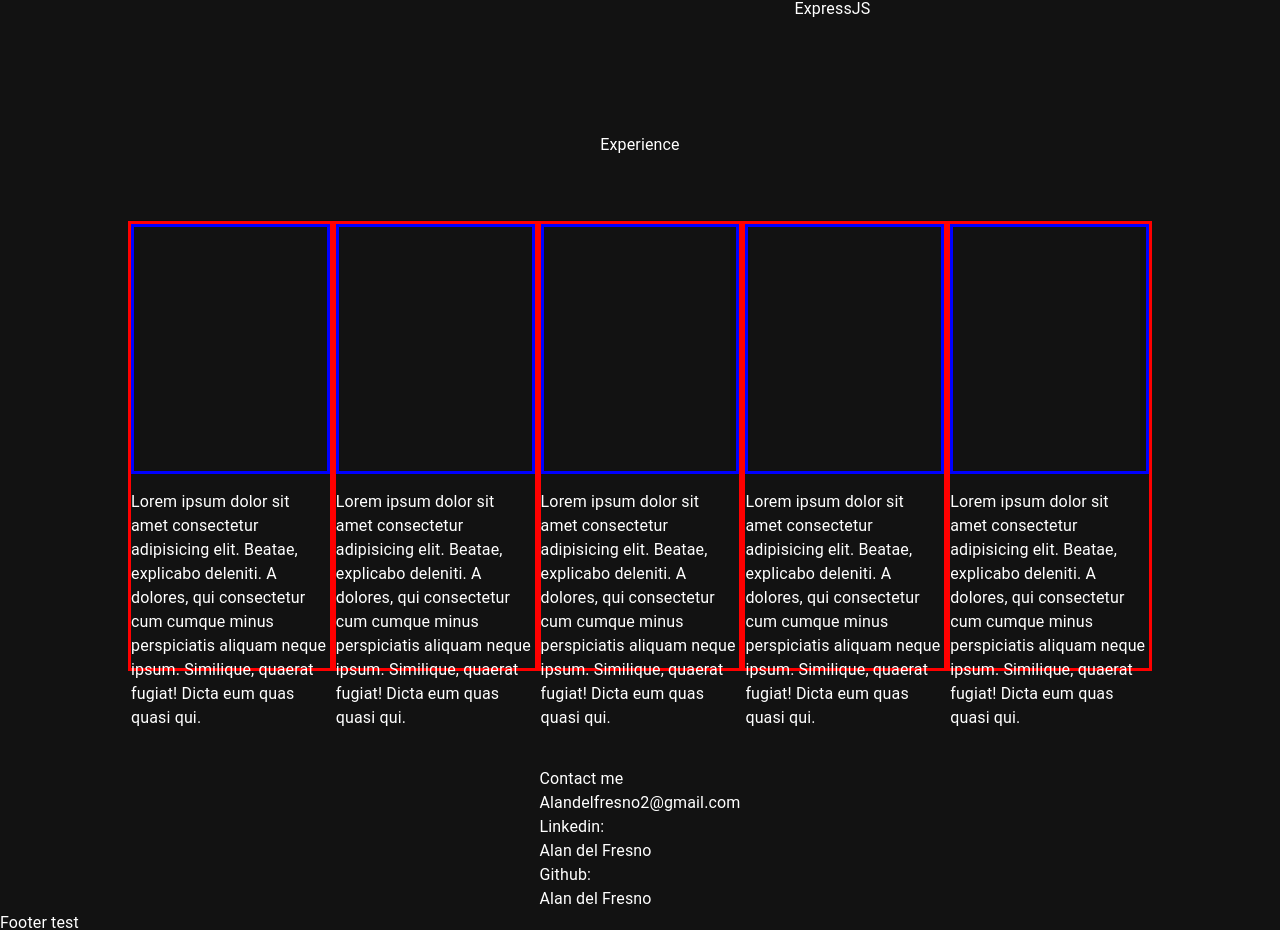
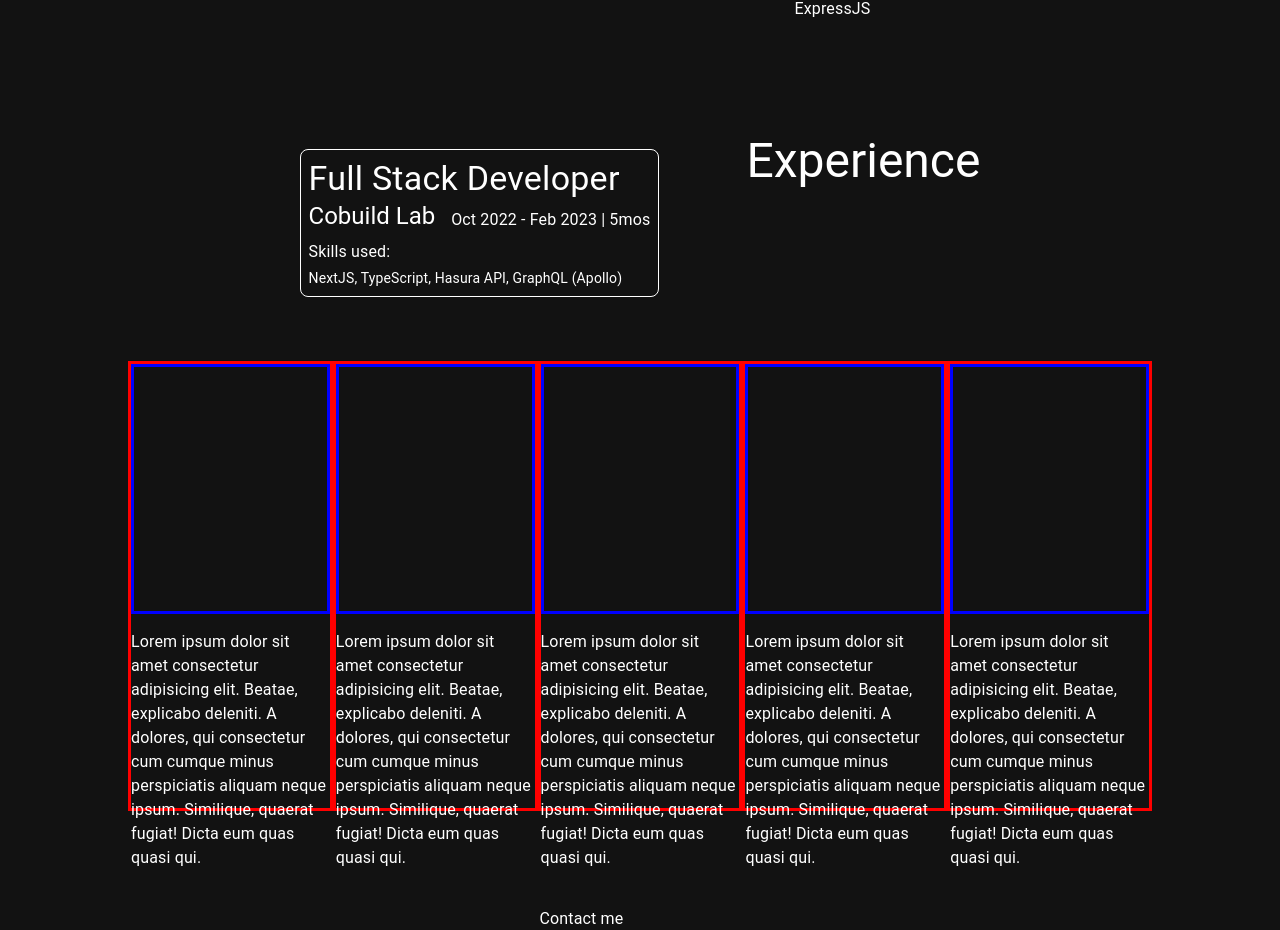
Before and after one commit to AlandelFresno/portfolio, a Next.js app: page / in a window 1280 px wide. Shown: the part 1491-2421 px from the top of the page. Built offline with nearby package versions, Linux system fonts and the light colour scheme.

Commit message:
Experience structure improvement
Creation of the content and change in structure

```diff
--- a/src/components/Experience.tsx
+++ b/src/components/Experience.tsx
@@ -5,10 +5,37 @@ const Experience = () => {
   return (
     <Box
       display="flex"
+      flexDirection="column"
       justifyContent="center"
       marginTop="6rem"
     >
-      <Typography>Experience</Typography>
+      <Box
+        display="flex"
+        justifyContent="space-around"
+        width="60%"
+        alignSelf="center"
+      >
+        <Box border="1px solid" borderRadius="0.5rem" marginTop="1rem">
+          <Box margin="0.5rem">
+            <Typography variant="h4">Full Stack Developer</Typography>
+            <Box display="flex">
+              <Typography variant="h5">Cobuild Lab</Typography>
+              <Typography marginLeft="1rem" alignSelf="end">
+                Oct 2022 - Feb 2023 | 5mos
+              </Typography>
+            </Box>
+            <Typography variant="body1" marginTop="0.5rem">
+              Skills used:
+            </Typography>
+            <Typography variant="body2" marginTop="0.25rem">
+              NextJS, TypeScript, Hasura API, GraphQL (Apollo)
+            </Typography>
+          </Box>
+        </Box>
+        <Typography variant="h3" justifySelf="center">
+          Experience
+        </Typography>
+      </Box>
     </Box>
   );
 };
```
